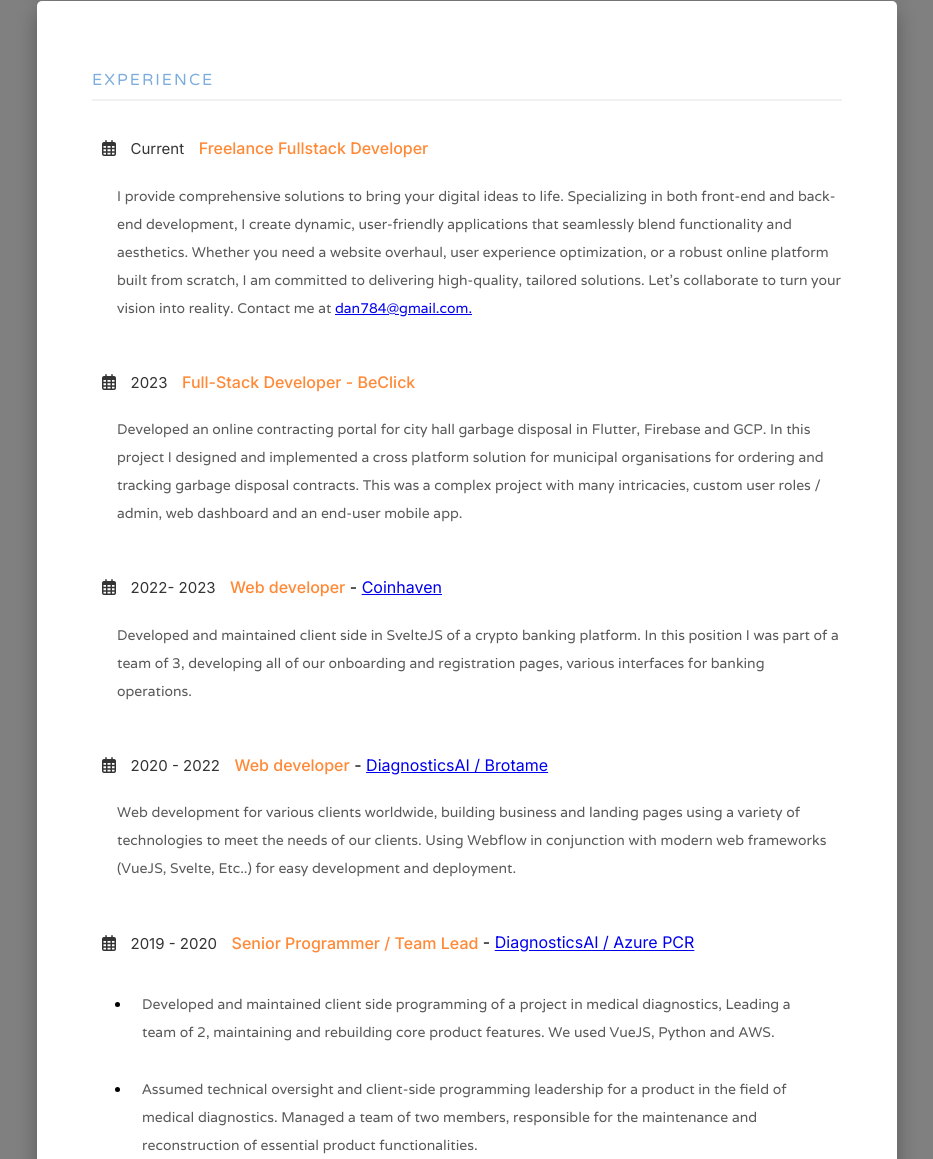
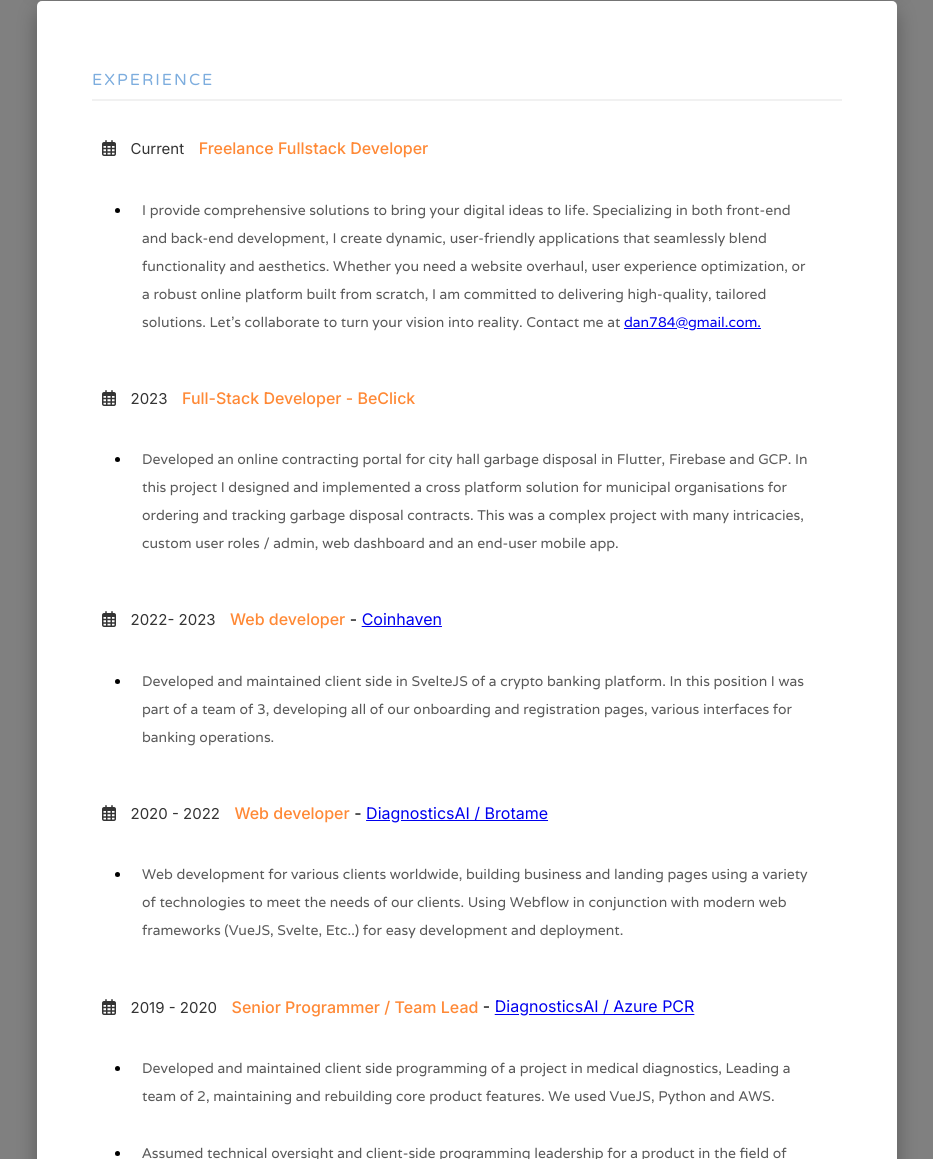
Before and after one commit to pipboy9000/my-resume, a website: page public/index.html in a window 1280 px wide. Shown: the part 692-1851 px from the top of the page, without its empty margins (173-1106 px from the left). Drawn offline with nearby package versions, Linux system fonts and the light colour scheme; a web font is replaced by a local one.

Commit message:
small fixes

```diff
--- a/public/index.html
+++ b/public/index.html
@@ -98,6 +98,8 @@
                     <h5>Current</h5>
                 </div>
                 <h4>Freelance Fullstack Developer</h4>
+                <ul>
+                    <li>
                         <p>
                             I provide comprehensive solutions to bring your digital ideas to life. Specializing in both
                             front-end and back-end development, I create dynamic, user-friendly applications that seamlessly
@@ -106,6 +108,8 @@
                             high-quality, tailored solutions. Let's collaborate to turn your vision into reality. Contact me at
                             <a href="mailto:dan784@gmail.com">dan784@gmail.com.</a>
                         </p>
+                    </li>
+                </ul>
             </div>
             <div>
                 <div class="date">
@@ -113,12 +117,16 @@
                     <h5>2023</h5>
                 </div>
                 <h4>Full-Stack Developer - BeClick</h4>
+                <ul>
+                    <li>
                         <p>
                             Developed an online contracting portal for city hall garbage disposal in Flutter, Firebase and GCP.
                             In this project I designed and implemented a cross platform solution for municipal organisations for
                             ordering and tracking garbage disposal contracts. This was a complex project with many intricacies,
                             custom user roles / admin, web dashboard and an end-user mobile app.
                         </p>
+                    </li>
+                </ul>
             </div>
             <div>
                 <div class="date">
@@ -127,11 +135,15 @@
                 </div>
                 <h4>Web developer</h4> - <a href="https://www.crunchbase.com/organization/coinhaven"
                     target="_blank">Coinhaven</a>
+                    <ul>
+                        <li>
                             <p>
                                 Developed and maintained client side in SvelteJS of a crypto banking platform. In this position I
                                 was part of a team of 3, developing all of our onboarding and registration pages, various interfaces
                                 for banking operations.
                             </p>
+                        </li>
+                    </ul>
             </div>
             <div>
                 <div class="date">
@@ -141,11 +153,17 @@
                 <h4>Web developer</h4> - <a href="https://brotame.webflow.io/" target="_blank">DiagnosticsAI
                     /
                     Brotame</a>
+                <ul>
+                    <li>
                         <p>
-                    Web development for various clients worldwide, building business and landing pages using a variety
-                    of technologies to meet the needs of our clients. Using Webflow in conjunction with modern web
+                            Web development for various clients worldwide, building business and landing pages using a
+                            variety
+                            of technologies to meet the needs of our clients. Using Webflow in conjunction with modern
+                            web
                             frameworks (VueJS, Svelte, Etc..) for easy development and deployment.
                         </p>
+                    </li>
+                </ul>
             </div>
             <div>
                 <div class="date">
```
Lines whose indentation alone changed are shown as unchanged.
